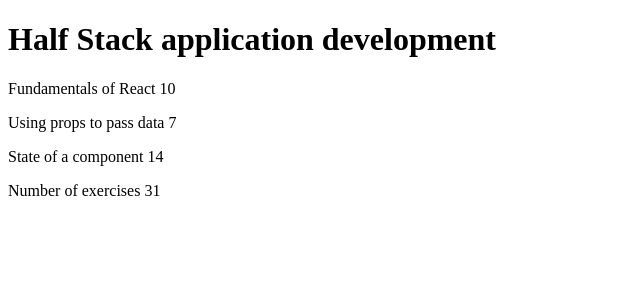
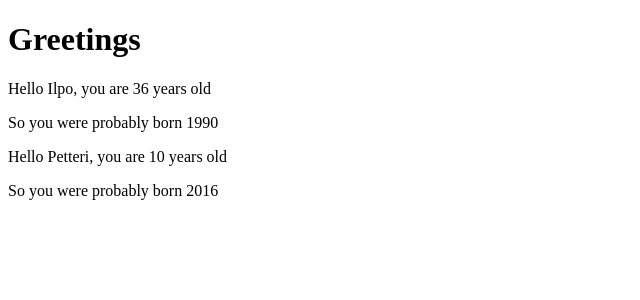
Before and after one commit to j-lpst/selainohjelmointi, a React (Vite) app in the folder part1/: page / in a window 1280 px wide. Shown: the top 300 px of the page, without its empty margins (0-640 px from the left). Built offline with nearby package versions, Linux system fonts and the light colour scheme.

Commit message:
osa1: deconstruction examples

```diff
--- a/part1/src/App.jsx
+++ b/part1/src/App.jsx
@@ -1,61 +1,29 @@
-const Header = (props) => {
+const Hello = ({ name, age }) => {
+
+  const bornYear = () => new Date().getFullYear() - age
+  //const bornYear = () => {
+  //  return new Date().getFullYear() - age
+  //}
+
   return (
     <div>
-      <h1>{props.course}</h1>
-    </div>
-  )
-}
-
-const Part = (props) => {
-  return (
-    <p>
-      {props.part} {props.exercises}
-    </p>
-  )
-}
-
-const Content = (props) => {
-  return (
-    <div>
-      <Part part={props.parts[0].name} exercises={props.parts[0].exercises} />
-      <Part part={props.parts[1].name} exercises={props.parts[1].exercises} />
-      <Part part={props.parts[2].name} exercises={props.parts[2].exercises} />
-    </div>
-  )
-}
-
-const Total = (props) => {
-  return (
-    <div>
-      <p>Number of exercises {props.parts[0].exercises + props.parts[1].exercises + props.parts[2].exercises}</p>
+      <p>
+        Hello {name}, you are {age} years old
+      </p>
+      <p>So you were probably born {bornYear()}</p>
     </div>
   )
 }
 
 const App = () => {
-  const course = {
-    name: 'Half Stack application development',
-    parts: [
-      {
-        name: 'Fundamentals of React',
-        exercises: 10
-      },
-      {
-        name: 'Using props to pass data',
-        exercises: 7
-      },
-      {
-        name: 'State of a component',
-        exercises: 14
-      }
-    ]
-  }
+  const nimi = 'Petteri'
+  const ika = 10
 
   return (
     <div>
-      <Header course={course.name} />
-      <Content parts={course.parts} />
-      <Total parts={course.parts} />
+      <h1>Greetings</h1>
+      <Hello name="Ilpo" age={26 + 10} />
+      <Hello name={nimi} age={ika} />
     </div>
   )
 }
```
